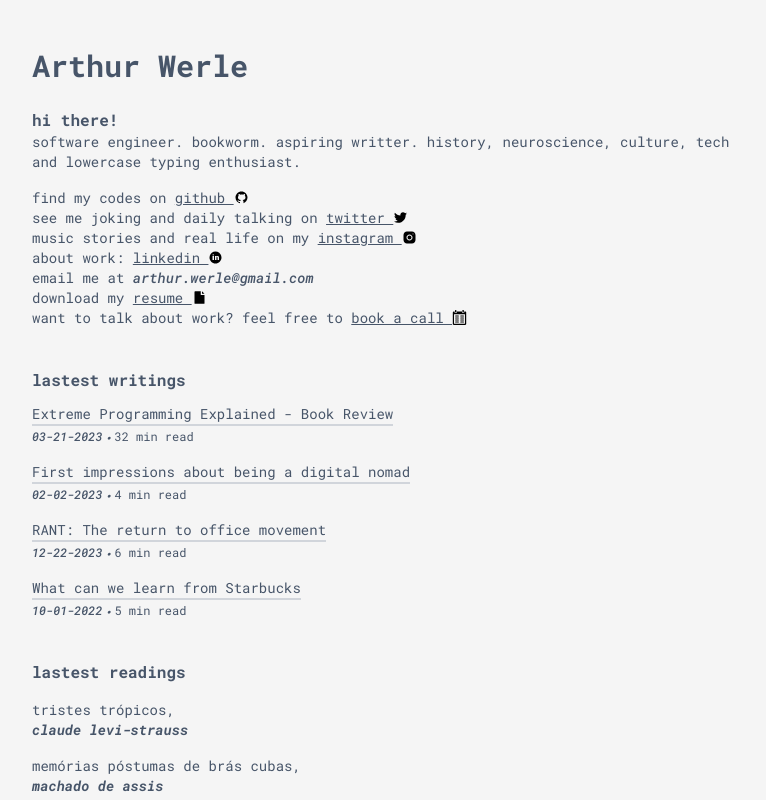
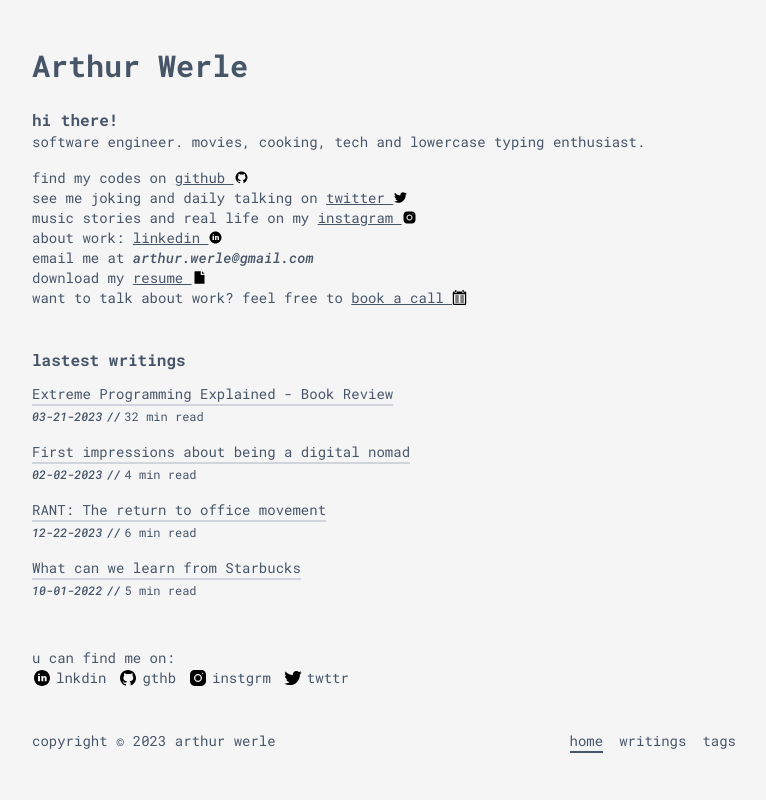
Before and after one commit to ArthurWerle/blog, an Astro site: page / in a window 1280 px wide. Shown: the top 800 px of the page, without its empty margins (256-1022 px from the left). Built offline with nearby package versions, Linux system fonts and the light colour scheme; Astro itself is replaced by a stand-in of ours.

Commit message:
add new cv, new headline and remove readings section

```diff
--- a/src/components/BlogPost.astro
+++ b/src/components/BlogPost.astro
@@ -8,7 +8,7 @@
 <li class="pd-0 list-none text-sm mb-4 flex flex-col-reverse">
   <div class="flex text-[12px]">
     <i><time datetime={date}>{formattedDate}</time></i>
-    <i class="mx-1">🞄</i>
+    <i class="mx-1">//</i>
     <span>{minutesRead}</span>
   </div>
 
--- a/src/layouts/MarkdownPostLayout.astro
+++ b/src/layouts/MarkdownPostLayout.astro
@@ -17,7 +17,7 @@
     <i class="text-sm mr-1"
       ><time datetime={frontmatter.pubDate}>{formattedDate}</time>
     </i>
-    <i class="mr-1">🞄</i>
+    <i class="mr-1">//</i>
     <i class="text-sm">{minutesRead}</i>
   </div>
 
--- a/src/pages/index.astro
+++ b/src/pages/index.astro
@@ -16,8 +16,7 @@
 <BaseLayout pageTitle={pageTitle}>
   <h2 class="text-md font-bold">hi there!</h2>
   <p class="text-sm pb-4">
-    software engineer. bookworm. aspiring writter. history, neuroscience,
-    culture, tech and lowercase typing enthusiast.
+    software engineer. movies, cooking, tech and lowercase typing enthusiast.
   </p>
   <p class="text-sm">
     find my codes on
@@ -96,8 +95,4 @@
     <h2 class="font-bold">lastest writings</h2>
     <PostsList size={10} />
   </div>
-  <div class="mt-10">
-    <h2 class="font-bold">lastest readings</h2>
-    <Readings showReviews={false} />
-  </div>
 </BaseLayout>
```
Also changed, not shown: pnpm-lock.yaml, 1 other file.
